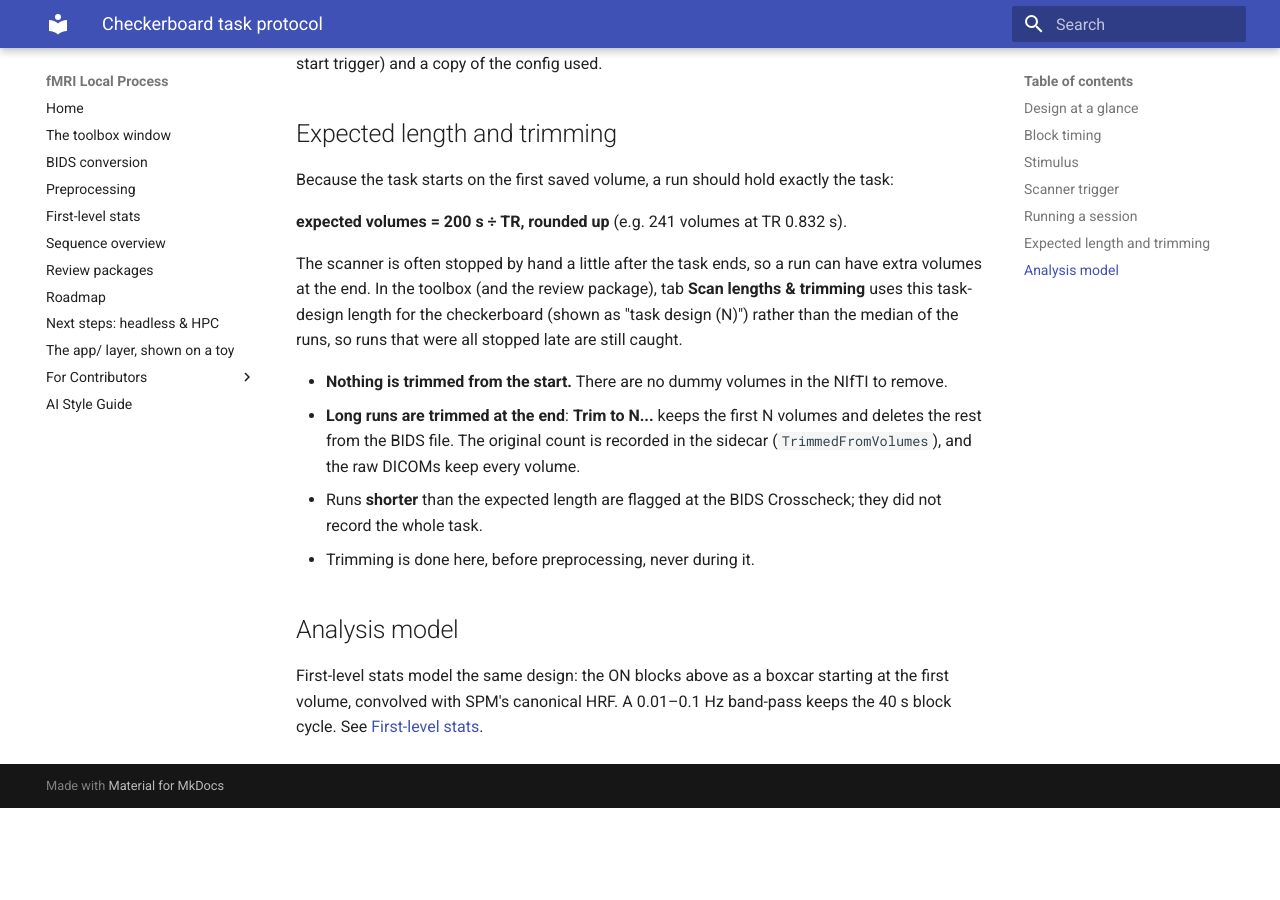
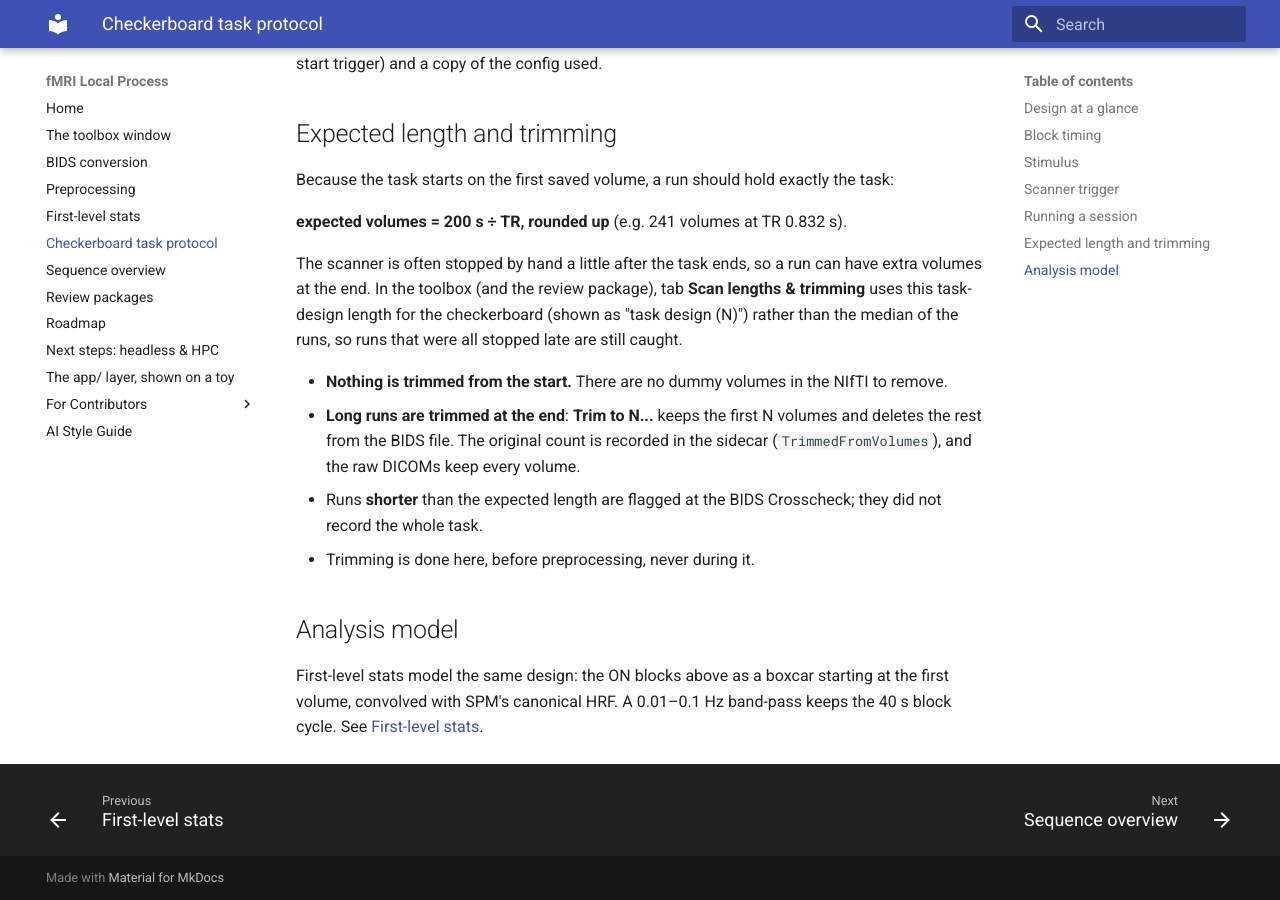
Before and after one commit to stefandup/fmri-local-process, an MkDocs documentation site: the page built from docs/checkerboard-protocol.md, in a window 1280 px wide and 900 px high, scrolled down 2485 px. Built offline with MkDocs 1.6.1 and Material for MkDocs 9.7.7, drawn with Linux system fonts in a browser that asks for light colours; before the commit the page ends 3293 px from its top, so only the background shows below that.

Commit message:
Extra details added as I review.

```diff
--- a/mkdocs.yml
+++ b/mkdocs.yml
@@ -19,6 +19,7 @@ nav:
   - BIDS conversion: bids-conversion.md
   - Preprocessing: preprocessing.md
   - First-level stats: first-level-stats.md
+  - Checkerboard task protocol: checkerboard-protocol.md
   - Sequence overview: sequence-overview.md
   - Review packages: review-package.md
   - Roadmap: roadmap.md
```
Also changed, not shown: 1 other file.
